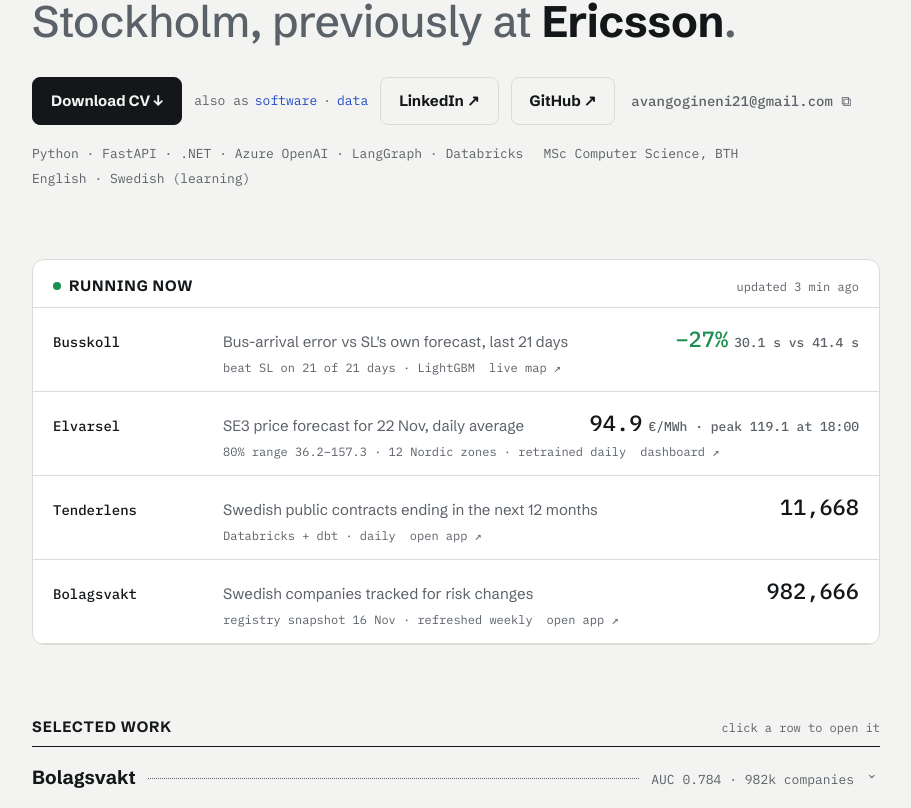
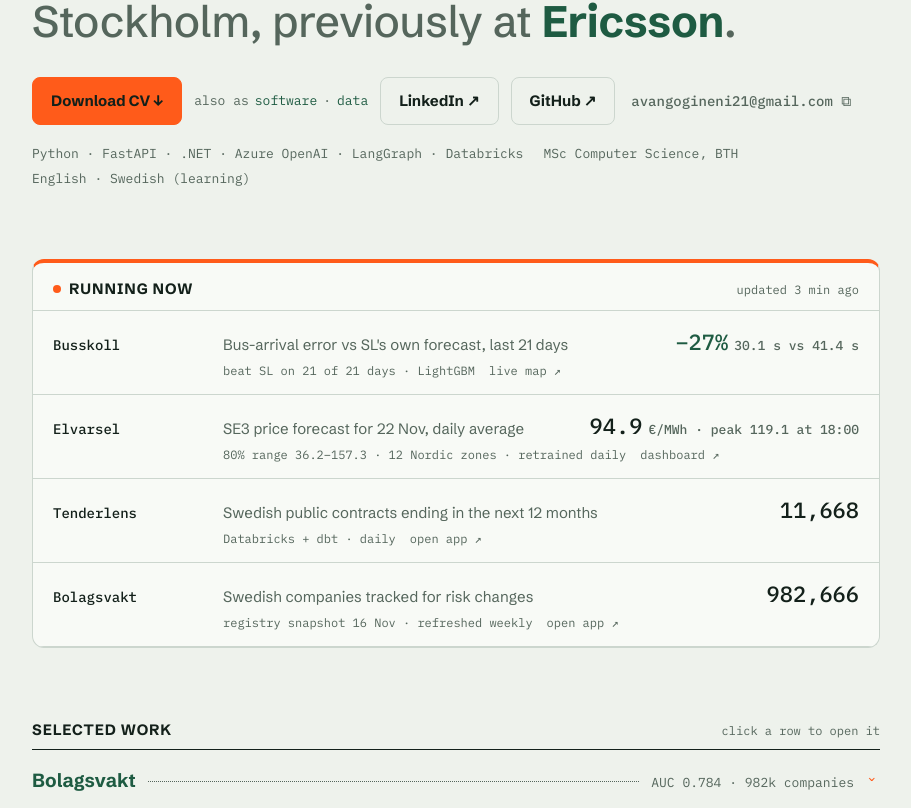
Before and after one commit to AvanGogineni-Projects/portfolio-v2, a plain HTML site: page index.html in a window 1280 px wide. Shown: the part 301-1109 px from the top of the page, without its empty margins (184-1095 px from the left). Drawn offline with Linux system fonts and the light colour scheme.

Commit message:
Palette: sage and pine green with signal orange for attention
Co-Authored-By: Claude Opus 5.5 <noreply@anthropic.com>

```diff
--- a/style.css
+++ b/style.css
@@ -1,17 +1,18 @@
 /* Layout: one readable column; a bio sentence, then a live "systems board", then a table-of-contents project index that expands in place. */
+/* Palette: sage paper + pine green work together; signal orange is the one loud colour, used in only a few places. */
 :root{
-  --bg:#F3F4F1; --surface:#FFFFFF; --ink:#14171A; --muted:#5B6168; --line:#D9DCD6;
-  --accent:#1F49C7; --live:#1A8F4E; --warn:#B26A00;
+  --bg:#EEF2EC; --surface:#F8FAF6; --ink:#13201A; --muted:#55665C; --line:#CCD6CE;
+  --accent:#1E5B42; --pop:#FF5B1A; --on-pop:#13201A; --live:#FF5B1A; --warn:#B26A00;
   --f-display:"Schibsted Grotesk","Helvetica Neue",Arial,sans-serif;
   --f-body:"Schibsted Grotesk","Helvetica Neue",Arial,sans-serif;
   --f-mono:"IBM Plex Mono",ui-monospace,Menlo,Consolas,monospace;
 }
 @media (prefers-color-scheme:dark){:root:not([data-theme="light"]){
-  --bg:#111315; --surface:#181B1E; --ink:#ECEDEA; --muted:#9BA1A8; --line:#2A2E33;
-  --accent:#7D9BFF; --live:#4CC985; --warn:#E3A341; color-scheme:dark}}
+  --bg:#0F1713; --surface:#15201A; --ink:#E8EFE9; --muted:#93A69A; --line:#24332B;
+  --accent:#7FD1A8; --pop:#FF6A2B; --on-pop:#0F1713; --live:#FF6A2B; --warn:#E3A341; color-scheme:dark}}
 :root[data-theme="dark"]{
-  --bg:#111315; --surface:#181B1E; --ink:#ECEDEA; --muted:#9BA1A8; --line:#2A2E33;
-  --accent:#7D9BFF; --live:#4CC985; --warn:#E3A341; color-scheme:dark}
+  --bg:#0F1713; --surface:#15201A; --ink:#E8EFE9; --muted:#93A69A; --line:#24332B;
+  --accent:#7FD1A8; --pop:#FF6A2B; --on-pop:#0F1713; --live:#FF6A2B; --warn:#E3A341; color-scheme:dark}
 
 *{box-sizing:border-box}
 body{background:var(--bg);color:var(--ink);font:400 17px/1.6 var(--f-body)}
@@ -30,10 +31,12 @@ nav ul a{text-decoration:none;color:var(--muted)} nav ul a:hover{color:var(--ink
 
 /* intro */
 .intro h1{font:500 clamp(28px,4.6vw,44px)/1.22 var(--f-display);letter-spacing:-.01em;margin:0;color:var(--muted);text-wrap:balance}
-.intro h1 b{color:var(--ink);font-weight:700}
+.intro h1 b{color:var(--accent);font-weight:700}
+.intro h1 b:first-child{color:var(--ink)}
 .actions{display:flex;flex-wrap:wrap;gap:12px;margin-top:28px;align-items:center}
 .btn{display:inline-flex;align-items:center;gap:8px;padding:11px 18px;border-radius:8px;font-weight:600;font-size:15px;text-decoration:none;border:1px solid var(--line)}
-.btn.primary{background:var(--ink);color:var(--bg);border-color:var(--ink)}
+.btn.primary{background:var(--pop);color:var(--on-pop);border-color:var(--pop)}
+.btn.primary:hover{border-color:var(--ink);box-shadow:3px 3px 0 var(--ink)}
 .btn:hover{border-color:var(--ink)}
 .copy{font:500 14px var(--f-mono);color:var(--muted);background:none;border:0;cursor:pointer;padding:11px 4px}
 .copy:hover{color:var(--ink)}
@@ -45,7 +48,7 @@ nav ul a{text-decoration:none;color:var(--muted)} nav ul a:hover{color:var(--ink
 .head small{font:400 12px var(--f-mono);color:var(--muted)}
 
 /* live board */
-.board{background:var(--surface);border:1px solid var(--line);border-radius:12px;overflow:hidden}
+.board{background:var(--surface);border:1px solid var(--line);border-top:4px solid var(--pop);border-radius:12px;overflow:hidden}
 .board .head{border:0;padding:16px 20px 12px;margin:0;border-bottom:1px solid var(--line)}
 .dot{display:inline-block;width:8px;height:8px;border-radius:50%;background:var(--live);margin-right:8px;vertical-align:1px;box-shadow:0 0 0 0 var(--live);animation:pulse 2.4s infinite}
 @keyframes pulse{0%{box-shadow:0 0 0 0 color-mix(in srgb,var(--live) 55%,transparent)}70%{box-shadow:0 0 0 8px transparent}100%{box-shadow:0 0 0 0 transparent}}
@@ -57,7 +60,7 @@ nav ul a{text-decoration:none;color:var(--muted)} nav ul a:hover{color:var(--ink
 .row .val{font:500 22px var(--f-mono);font-variant-numeric:tabular-nums;text-align:right;white-space:nowrap}
 .row .val em{font-style:normal;font-size:13px;color:var(--muted);margin-left:6px}
 .row .meta{grid-column:2 / -1;font:400 12px var(--f-mono);color:var(--muted);display:flex;gap:14px;flex-wrap:wrap}
-.good{color:var(--live)}
+.good{color:var(--accent)}
 .note{font:400 12px var(--f-mono);color:var(--warn);padding:10px 20px;border-top:1px dashed var(--line)}
 
 /* project index */
@@ -68,7 +71,8 @@ nav ul a{text-decoration:none;color:var(--muted)} nav ul a:hover{color:var(--ink
 .idx .lead{flex:1;border-bottom:1px dotted var(--muted);transform:translateY(-5px);min-width:16px}
 .idx .kpi{font:400 13px var(--f-mono);color:var(--muted);text-align:right}
 .idx .chev{font:400 14px var(--f-mono);color:var(--muted);width:14px;transition:transform .2s}
-.idx li[data-open] .chev{transform:rotate(90deg)}
+.idx li[data-open] .chev{transform:rotate(90deg);color:var(--pop)}
+.idx li[data-open] .name{color:var(--accent)}
 .detail{padding:0 0 22px;display:grid;gap:12px;max-width:68ch}
 .detail p{margin:0}
 .tags{display:flex;flex-wrap:wrap;gap:6px}
@@ -109,3 +113,5 @@ footer .l{display:flex;gap:18px;flex-wrap:wrap}
   .row .val{white-space:normal}
   .row .val em{display:block;margin-left:0}
 }
+
+::selection{background:var(--pop);color:var(--on-pop)}
```
